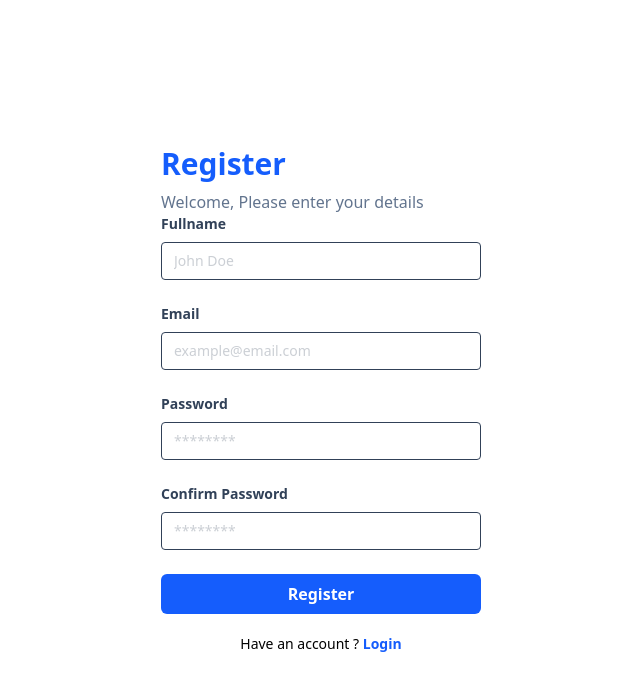
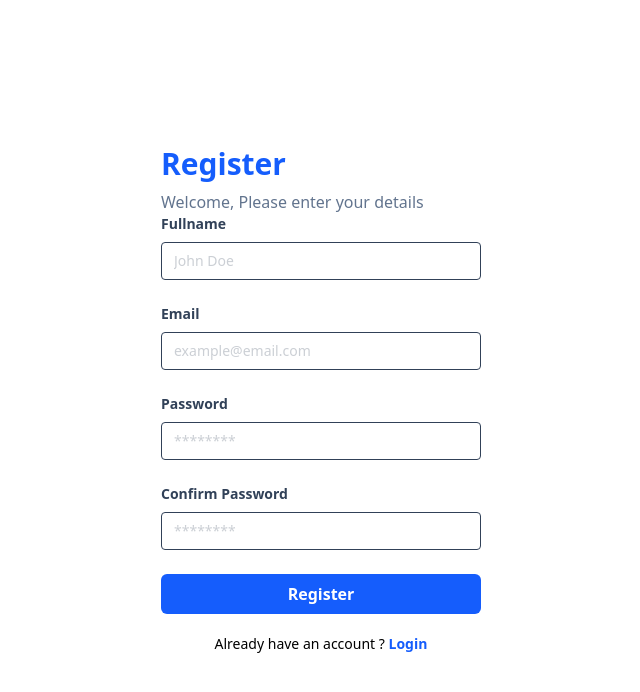
Before and after one commit to rezaahmadisukur/learning-reactjs, a React (Vite) app in the folder tutorials-react-js/vip-code-studio/my-react-app/: page /register in a window 1280 px wide. Shown: the top 692 px of the page, without its empty margins (319-959 px from the left). Built offline with nearby package versions, Linux system fonts and the light colour scheme.

Commit message:
Eps 07 Conditional Rendering

```diff
--- a/tutorials-react-js/vip-code-studio/my-react-app/src/components/Layouts/AuthLayouts.jsx
+++ b/tutorials-react-js/vip-code-studio/my-react-app/src/components/Layouts/AuthLayouts.jsx
@@ -1,4 +1,6 @@
-const AuthLayouts = ({ children, title }) => {
+import { Link } from "react-router-dom";
+
+const AuthLayouts = ({ children, title, type }) => {
     return (
         <div className="flex justify-center items-center h-screen">
             <div className="w-full max-w-xs">
@@ -9,6 +11,28 @@ const AuthLayouts = ({ children, title }) => {
                     Welcome, Please enter your details
                 </p>
                 {children}
+                <p className="text-sm text-center mt-5">
+                    {type === "login"
+                        ? "Don't have an account ? "
+                        : "Already have an account ? "}
+
+                    {type === "login" && (
+                        <Link
+                            to="/register"
+                            className="font-bold  text-blue-600 hover:underline"
+                        >
+                            Register
+                        </Link>
+                    )}
+                    {type === "register" && (
+                        <Link
+                            to="/login"
+                            className="font-bold  text-blue-600 hover:underline"
+                        >
+                            Login
+                        </Link>
+                    )}
+                </p>
             </div>
         </div>
     );
--- a/tutorials-react-js/vip-code-studio/my-react-app/src/pages/login.jsx
+++ b/tutorials-react-js/vip-code-studio/my-react-app/src/pages/login.jsx
@@ -4,17 +4,8 @@ import { Link } from "react-router-dom";
 
 const LoginPage = () => {
     return (
-        <AuthLayouts title="Login">
+        <AuthLayouts title="Login" type="login">
             <FormLogin />
-            <p className="text-sm text-center mt-5">
-                Don't have an account ?{" "}
-                <Link
-                    to="/register"
-                    className="font-bold  text-blue-600 hover:underline"
-                >
-                    Register
-                </Link>
-            </p>
         </AuthLayouts>
     );
 };
--- a/tutorials-react-js/vip-code-studio/my-react-app/src/pages/register.jsx
+++ b/tutorials-react-js/vip-code-studio/my-react-app/src/pages/register.jsx
@@ -4,17 +4,8 @@ import { Link } from "react-router-dom";
 
 const RegisterPage = () => {
     return (
-        <AuthLayouts title="Register">
+        <AuthLayouts title="Register" type="register">
             <FormRegister />
-            <p className="text-sm text-center mt-5">
-                Have an account ?{" "}
-                <Link
-                    to="/login"
-                    className="font-bold  text-blue-600 hover:underline"
-                >
-                    Login
-                </Link>
-            </p>
         </AuthLayouts>
     );
 };
```
